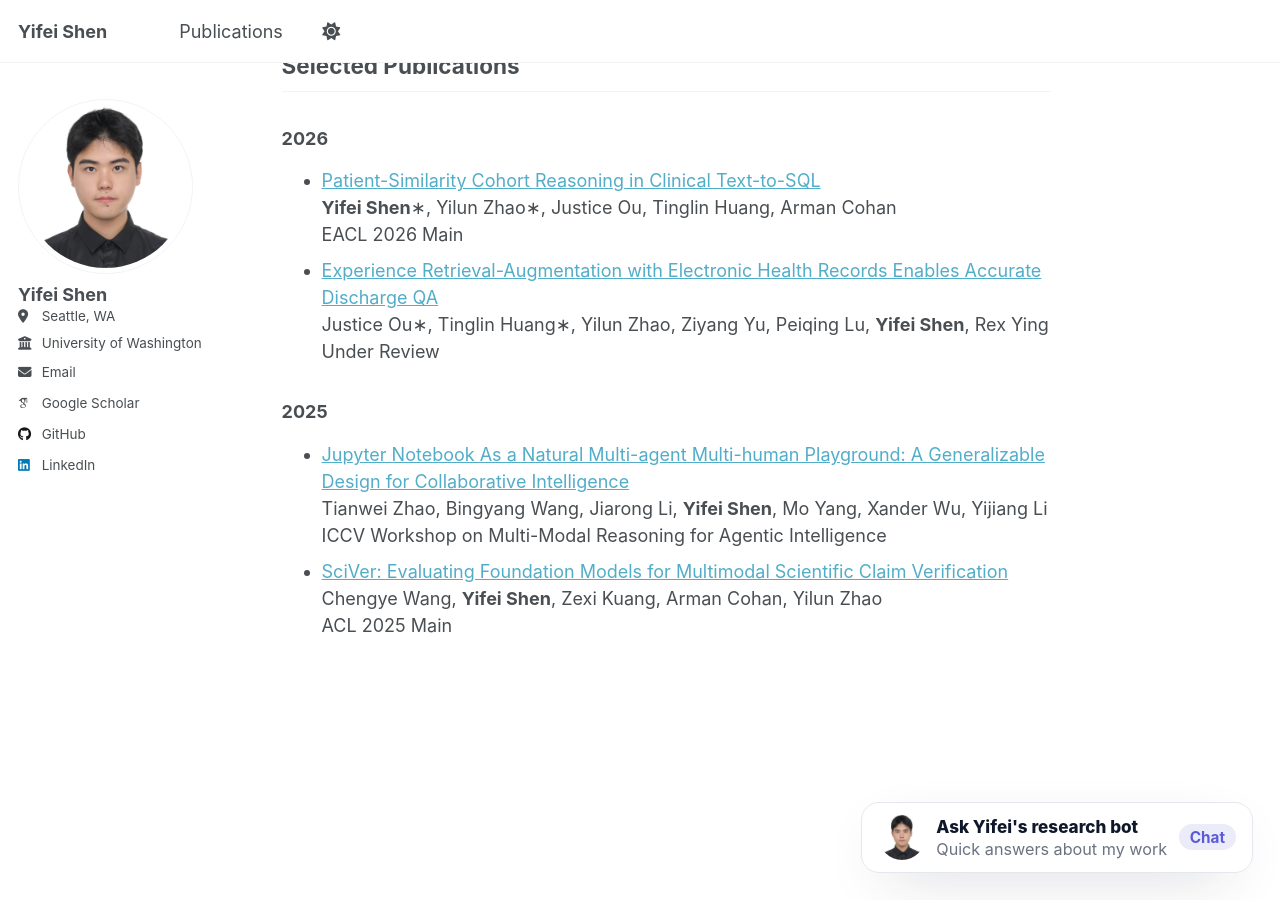
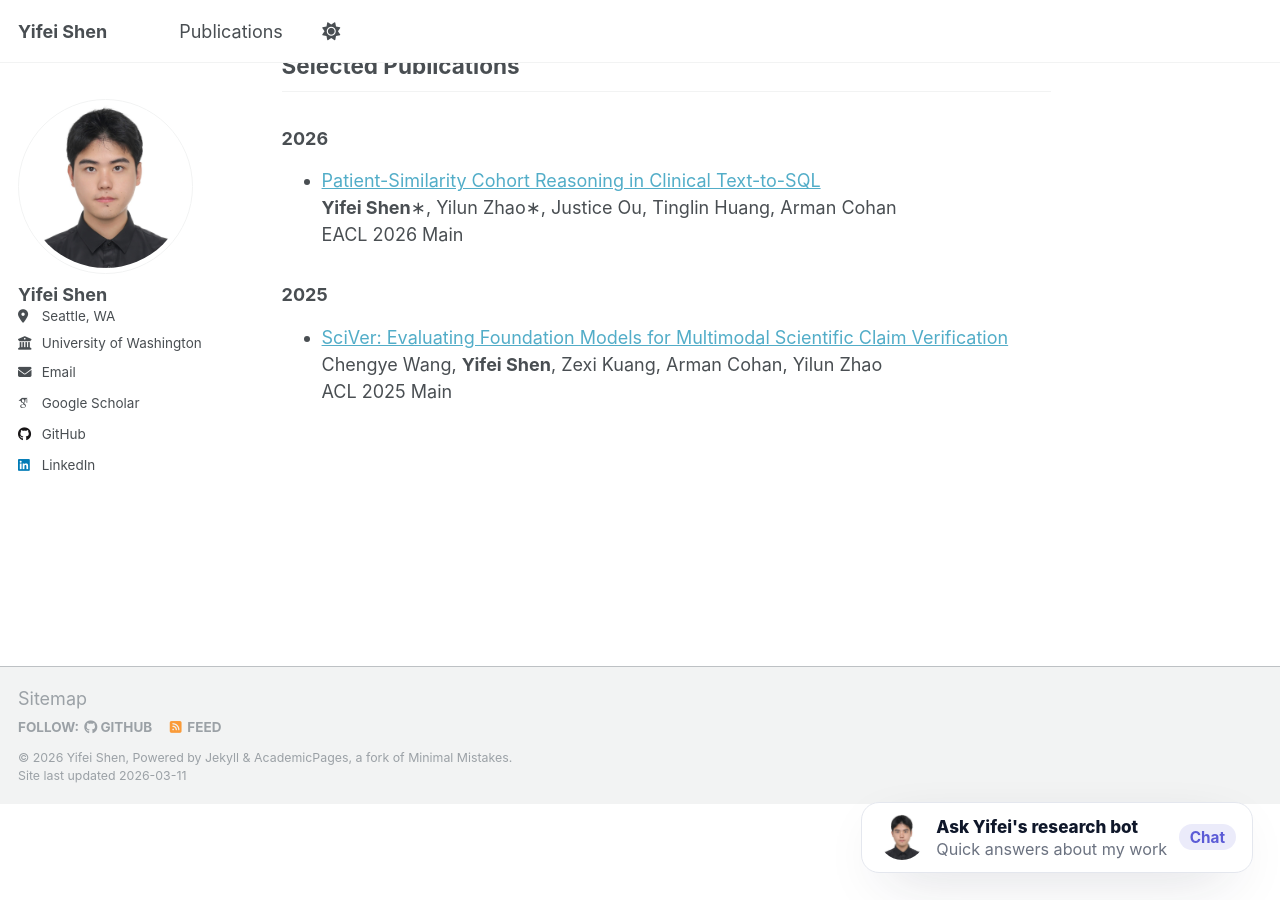
Before and after one commit to Barryshen1/Barryshen1.github.io, a Jekyll site: the page built from _pages/about.md, in a window 1280 px wide and 900 px high, scrolled down 1087 px. Built offline with Jekyll 4.4.1, drawn with Linux system fonts in a browser that asks for light colours; some web fonts are replaced.

Commit message:
Remove two entries from selected publications

```diff
--- a/_pages/about.md
+++ b/_pages/about.md
@@ -35,15 +35,9 @@ I'm seeking research intern positions in large language models and PhD opportuni
 - [Patient-Similarity Cohort Reasoning in Clinical Text-to-SQL](https://arxiv.org/abs/2601.09876)
   **Yifei Shen**∗, Yilun Zhao∗, Justice Ou, Tinglin Huang, Arman Cohan
   EACL 2026 Main
-- [Experience Retrieval-Augmentation with Electronic Health Records Enables Accurate Discharge QA](#)
-  Justice Ou∗, Tinglin Huang∗, Yilun Zhao, Ziyang Yu, Peiqing Lu, **Yifei Shen**, Rex Ying
-  Under Review
 
 ### 2025
 
-- [Jupyter Notebook As a Natural Multi-agent Multi-human Playground: A Generalizable Design for Collaborative Intelligence](#)
-  Tianwei Zhao, Bingyang Wang, Jiarong Li, **Yifei Shen**, Mo Yang, Xander Wu, Yijiang Li
-  ICCV Workshop on Multi-Modal Reasoning for Agentic Intelligence
 - [SciVer: Evaluating Foundation Models for Multimodal Scientific Claim Verification](https://arxiv.org/pdf/2506.15569)
   Chengye Wang, **Yifei Shen**, Zexi Kuang, Arman Cohan, Yilun Zhao
   ACL 2025 Main
```
